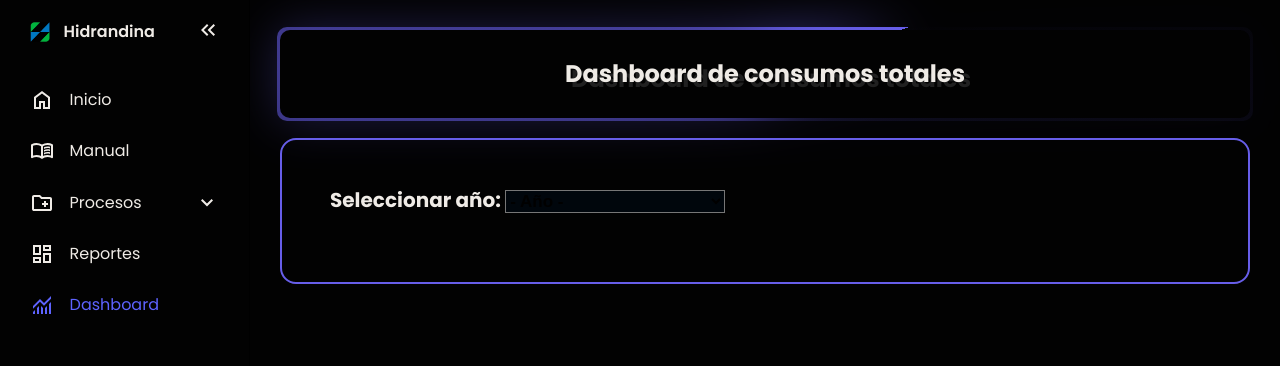
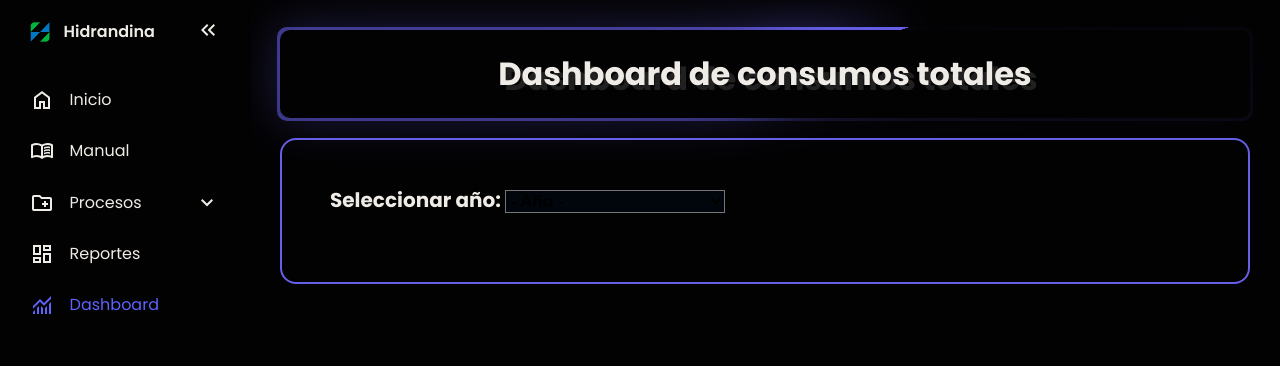
Before and after one commit to JuanChuTri123/PROYECTO_FINAL2, a Flask app: page /Dashboard in a window 1280 px wide. Shown: the top 366 px of the page. Run offline with Flask 3, Linux system fonts and the light colour scheme.

Commit message:
Update dashboard.html

```diff
--- a/templates/dashboard.html
+++ b/templates/dashboard.html
@@ -6,7 +6,7 @@ Dashboard
 
 {% block content %}
 <div class="card purple">
-    <h2 class="titulopred">Dashboard de consumos totales</h2>
+    <h1>Dashboard de consumos totales</h1>
 </div>
 
 <div class="container purple">
```
